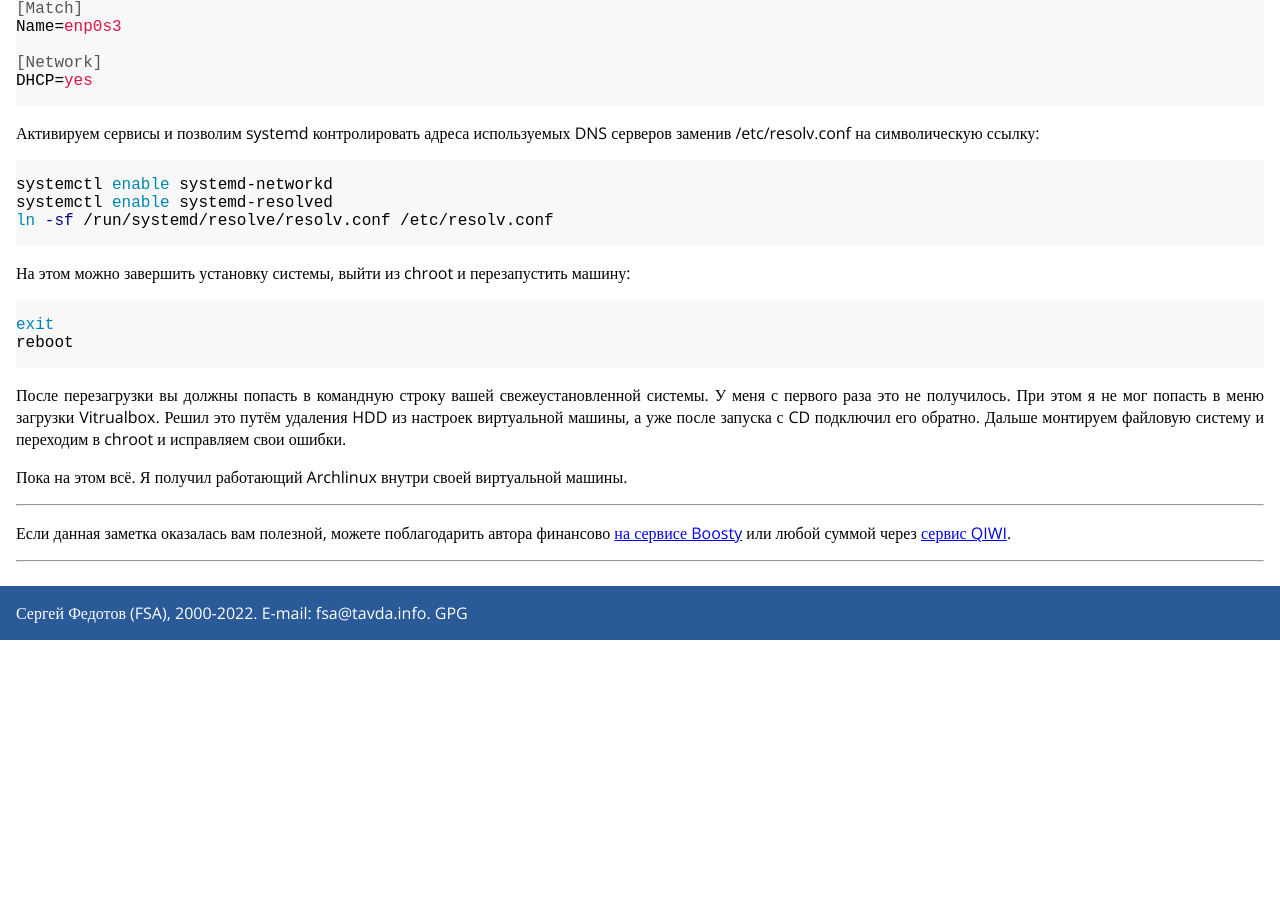
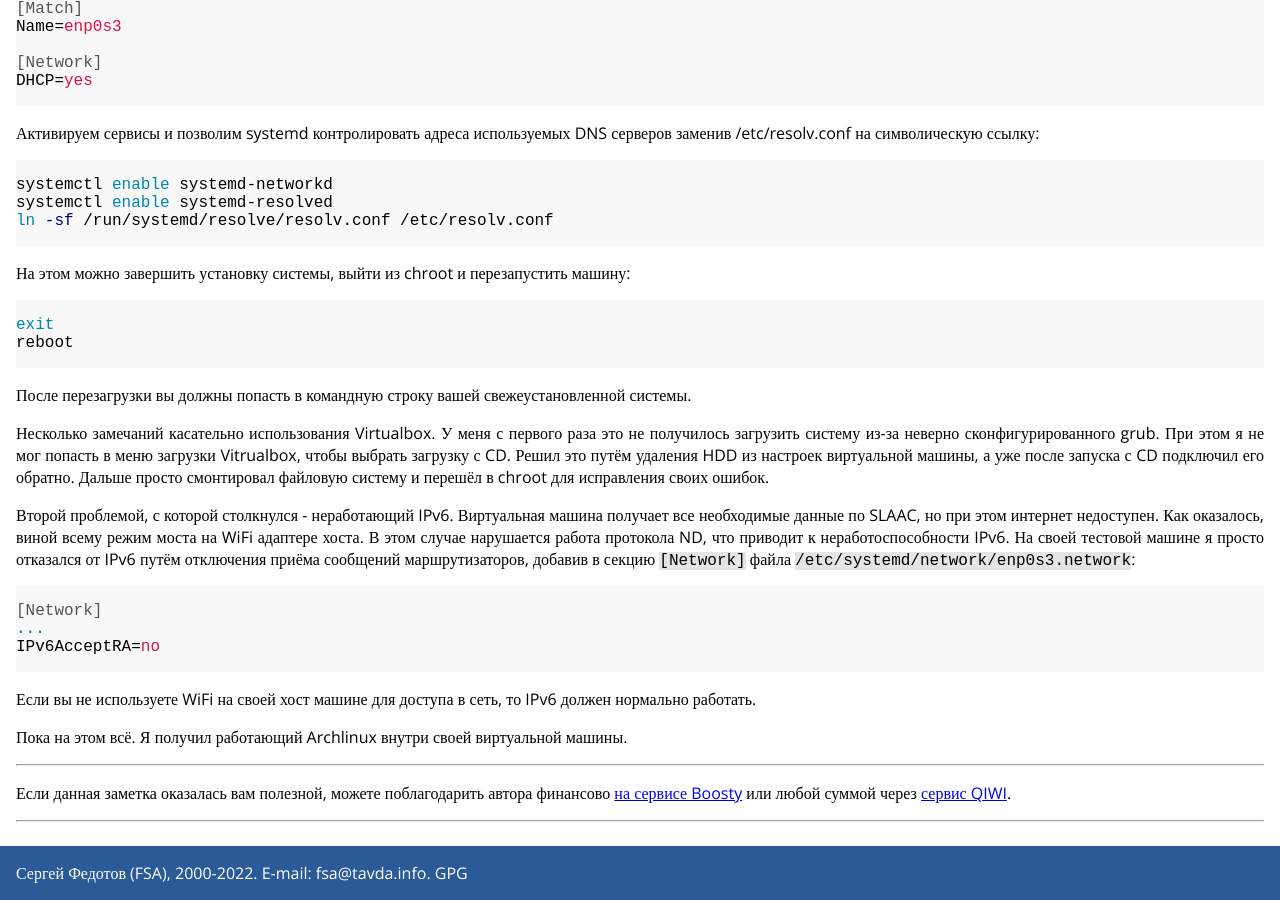
Before and after one commit to fsa/site, a Jekyll site: the page built from _posts/2022-10-29-archlinux.md, in a window 1280 px wide and 900 px high, scrolled down 2716 px. Built offline with Jekyll 4.4.1, drawn with Linux system fonts in a browser that asks for light colours; comment, search, counter and statistics services are not loaded; before the commit the page ends 3356 px from its top, so only the background shows below that.

Commit message:
Archlinux: дополнения по Virtualbox

````diff
--- a/_posts/2022-10-29-archlinux.md
+++ b/_posts/2022-10-29-archlinux.md
@@ -163,6 +163,18 @@ exit
 reboot
 ```
 
-После перезагрузки вы должны попасть в командную строку вашей свежеустановленной системы. У меня с первого раза это не получилось. При этом я не мог попасть в меню загрузки Vitrualbox. Решил это путём удаления HDD из настроек виртуальной машины, а уже после запуска с CD подключил его обратно. Дальше монтируем файловую систему и переходим в chroot и исправляем свои ошибки.
+После перезагрузки вы должны попасть в командную строку вашей свежеустановленной системы.
+
+Несколько замечаний касательно использования Virtualbox. У меня с первого раза это не получилось загрузить систему из-за неверно сконфигурированного grub. При этом я не мог попасть в меню загрузки Vitrualbox, чтобы выбрать загрузку с CD. Решил это путём удаления HDD из настроек виртуальной машины, а уже после запуска с CD подключил его обратно. Дальше просто смонтировал файловую систему и перешёл в chroot для исправления своих ошибок.
+
+Второй проблемой, с которой столкнулся - неработающий IPv6. Виртуальная машина получает все необходимые данные по SLAAC, но при этом интернет недоступен. Как оказалось, виной всему режим моста на WiFi адаптере хоста. В этом случае нарушается работа протокола ND, что приводит к неработоспособности IPv6. На своей тестовой машине я просто отказался от IPv6 путём отключения приёма сообщений маршрутизаторов, добавив в секцию `[Network]` файла `/etc/systemd/network/enp0s3.network`:
+
+```ini
+[Network]
+...
+IPv6AcceptRA=no
+```
+
+Если вы не используете WiFi на своей хост машине для доступа в сеть, то IPv6 должен нормально работать.
 
 Пока на этом всё. Я получил работающий Archlinux внутри своей виртуальной машины.
````
